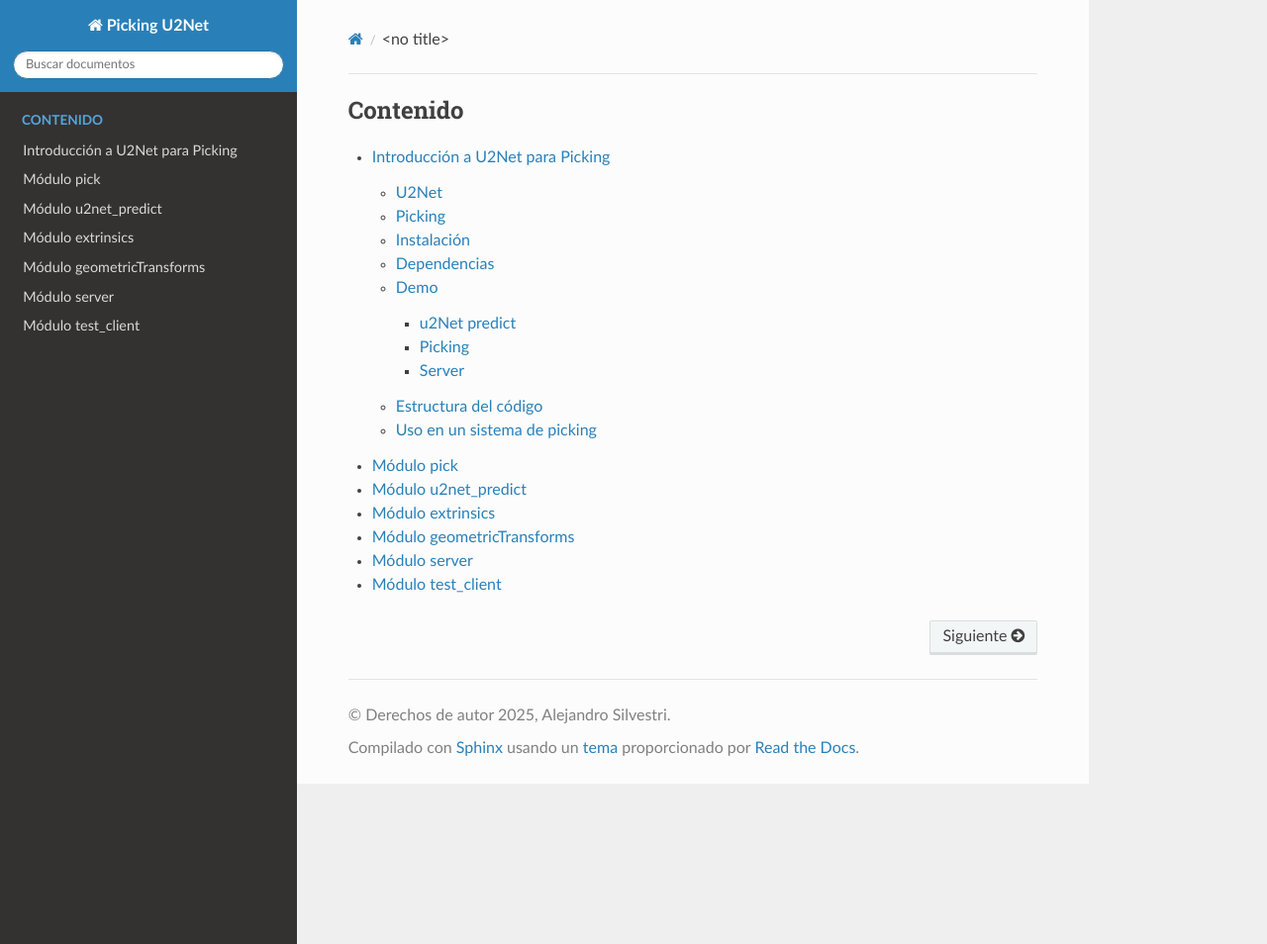
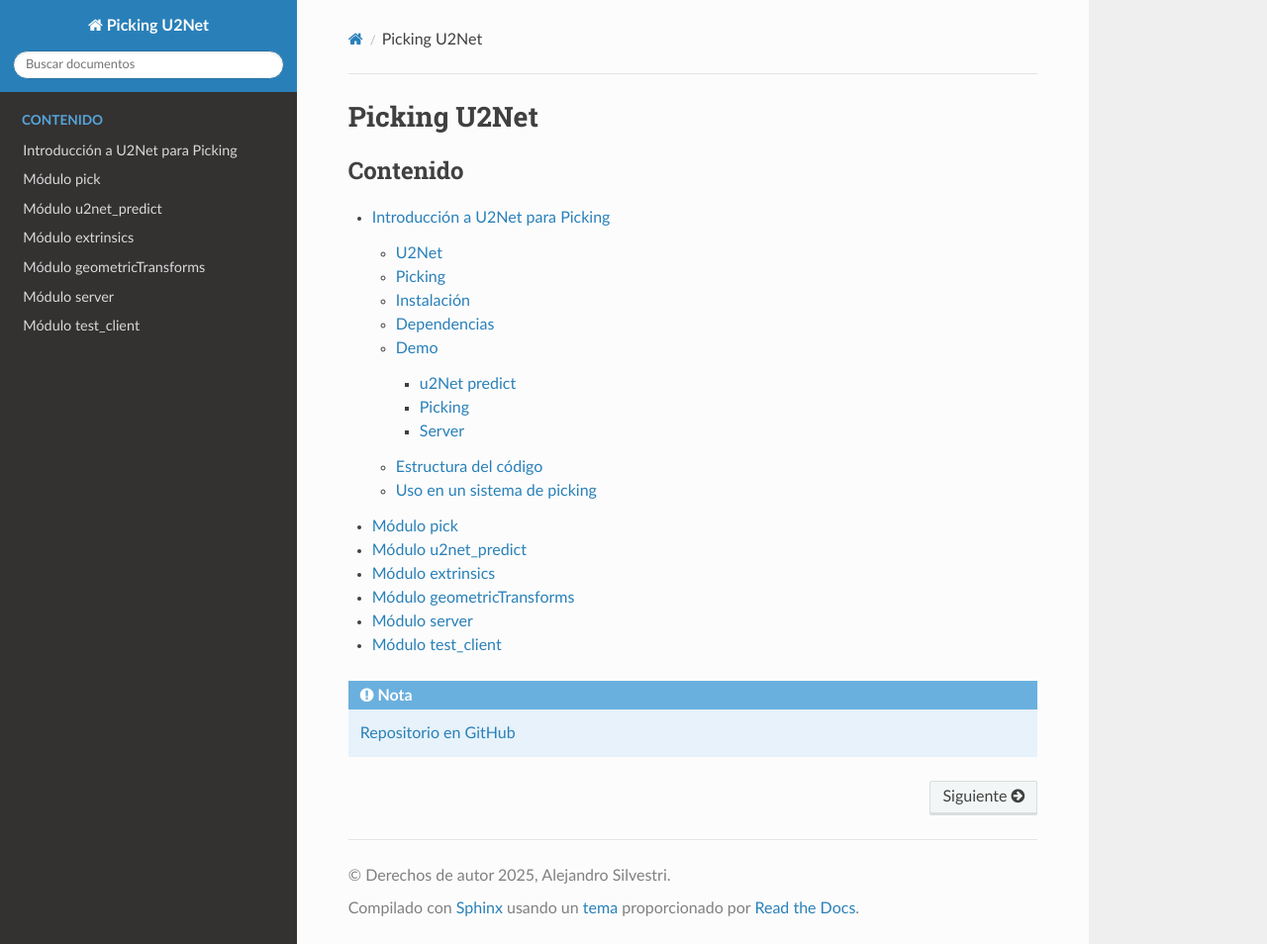
Before and after one commit to Laboratorio-de-Robotica/Picking-U2Net, a Sphinx documentation site: the page built from docs/index.rst, in a window 1280 px wide and 954 px high. Shown: the whole window at 99% size. Built offline with Sphinx 7.4.7 and the Read the Docs theme 3.1.0, drawn with Linux system fonts in a browser that asks for light colours.

Commit message:
index.rst, detalles

```diff
--- a/docs/index.rst
+++ b/docs/index.rst
@@ -1,3 +1,6 @@
+Picking U2Net
+=============
+
 .. toctree::
   :maxdepth: 4
   :caption: Contenido
@@ -9,3 +12,5 @@
   geometricTransforms
   server
   test_client
+
+.. note:: `Repositorio en GitHub <https://github.com/Laboratorio-de-Robotica/Picking-U2Net>`_
```
